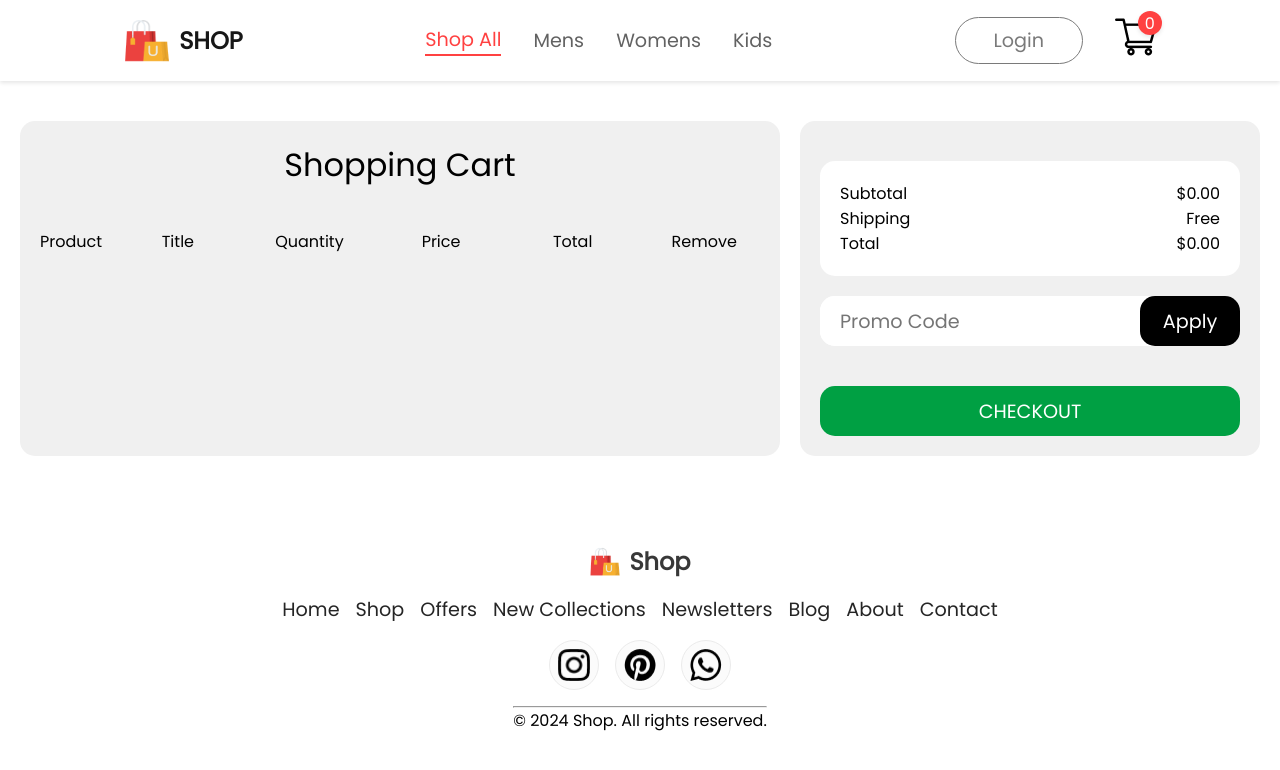
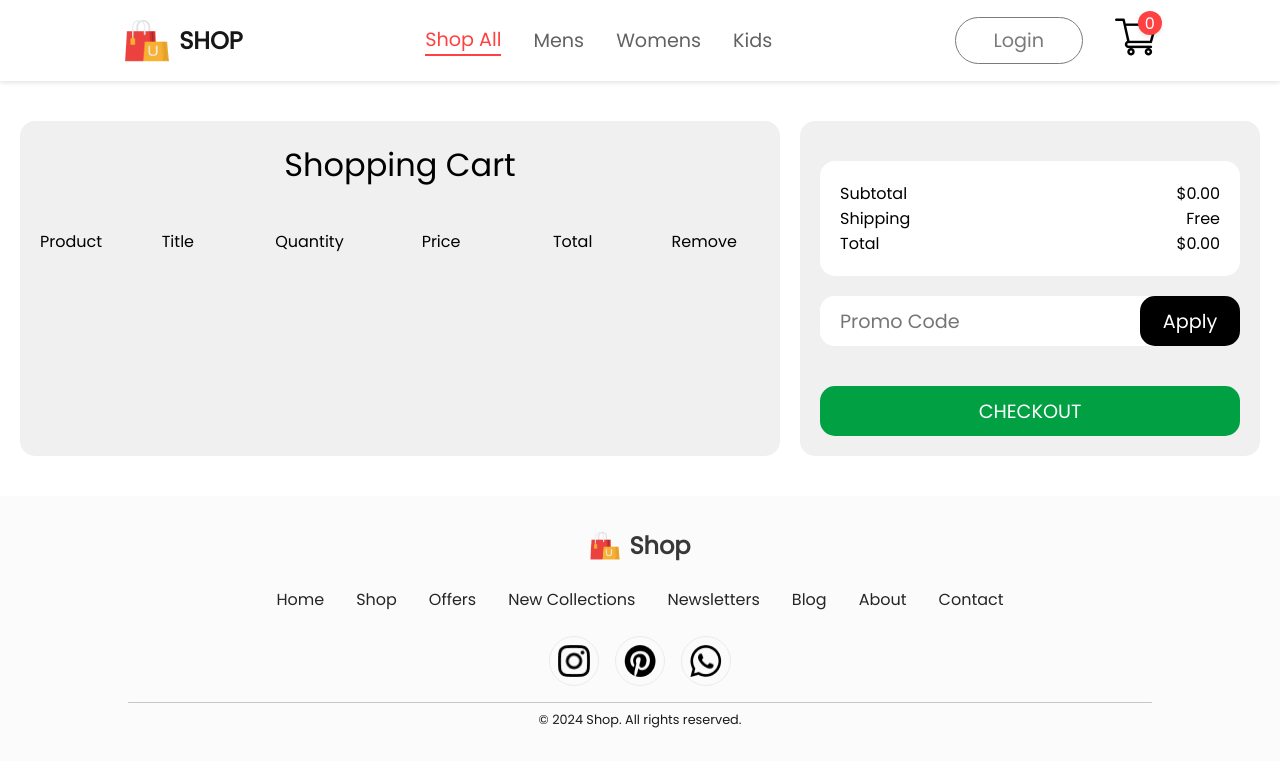
Before and after one commit to ArnaldoGonzalez81318/React-E-Commerce, a React (Create React App) app in the folder frontend/: page /cart in a window 1280 px wide. Shown: the top 770 px of the page. Built offline with nearby package versions, Linux system fonts and the light colour scheme.

Commit message:
Update footer.css

```diff
--- a/frontend/src/Components/Footer/footer.css
+++ b/frontend/src/Components/Footer/footer.css
@@ -1,5 +1,6 @@
 .footer {
-  padding: 3rem 0;
+  background-color: #fbfbfb;
+  padding: 2rem 0;
   display: flex;
   flex-direction: column;
   justify-content: center;
@@ -26,8 +27,10 @@
 
 .footer-links {
   color: #252525;
-  font-size: 1.2rem;
+  font-size: 1rem;
   display: flex;
+  flex-wrap: wrap;
+  justify-content: center;
   gap: 1rem;
   list-style: none;
 }
@@ -38,6 +41,7 @@
 
 .footer-links li a {
   color: #252525;
+  padding: 0.5rem;
   text-decoration: none;
 }
 
@@ -89,7 +93,7 @@
   filter: invert(1);
 }
 
-.footer-copyrigth {
+.footer-copyright {
   width: 100%;
   color: #1a1a1a;
   font-size: 1rem;
@@ -99,10 +103,15 @@
   gap: 0.5rem;
 }
 
-.footer-copyrigth hr {
+.footer-copyright hr {
   width: 80%;
   height: 1px;
   background-color: #c7c7c7;
   border: none;
   border-radius: 10px;
 }
+
+.footer-copyright p {
+  color: #1a1a1a;
+  font-size: 0.8rem;
+}
```
